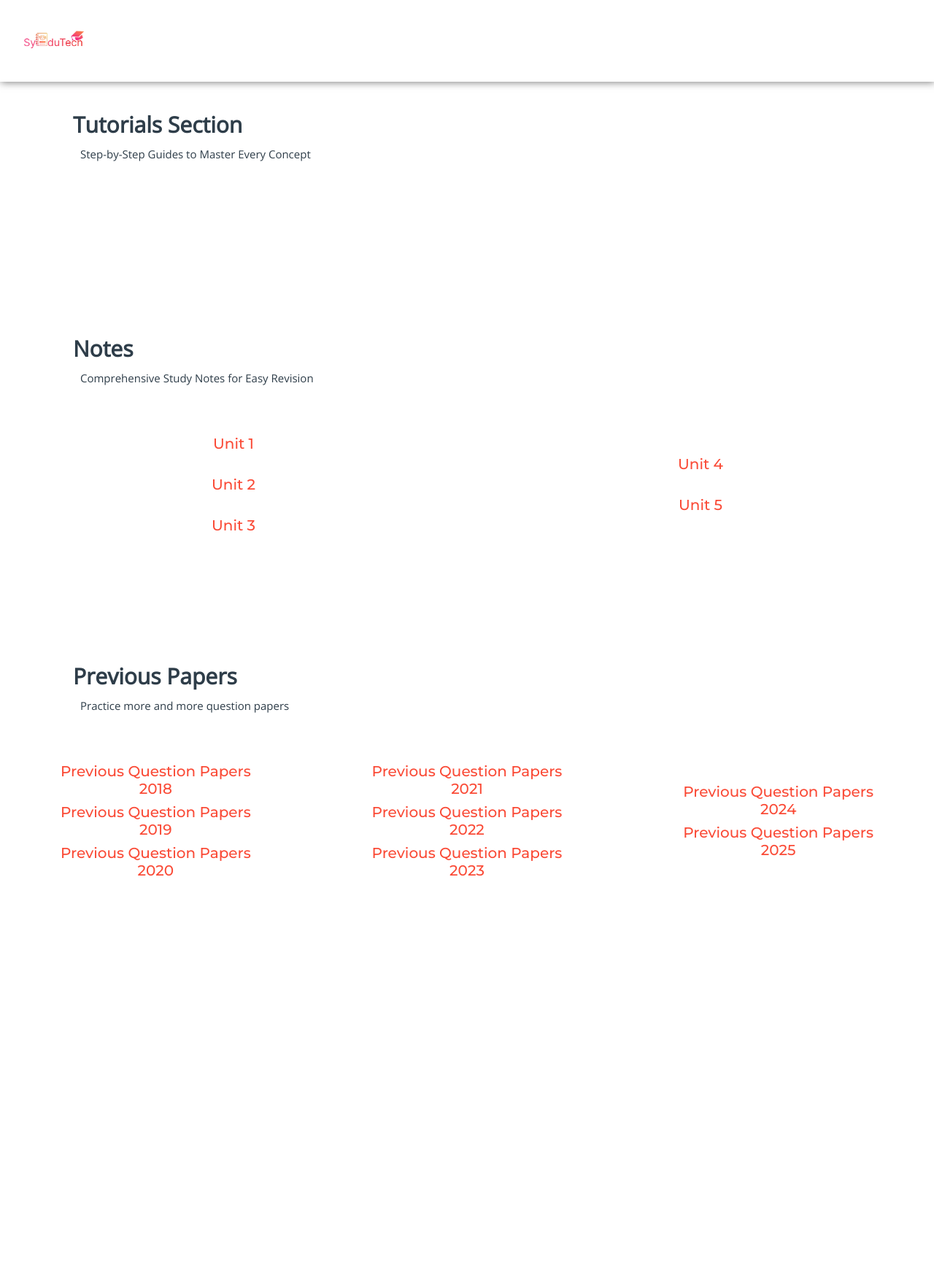
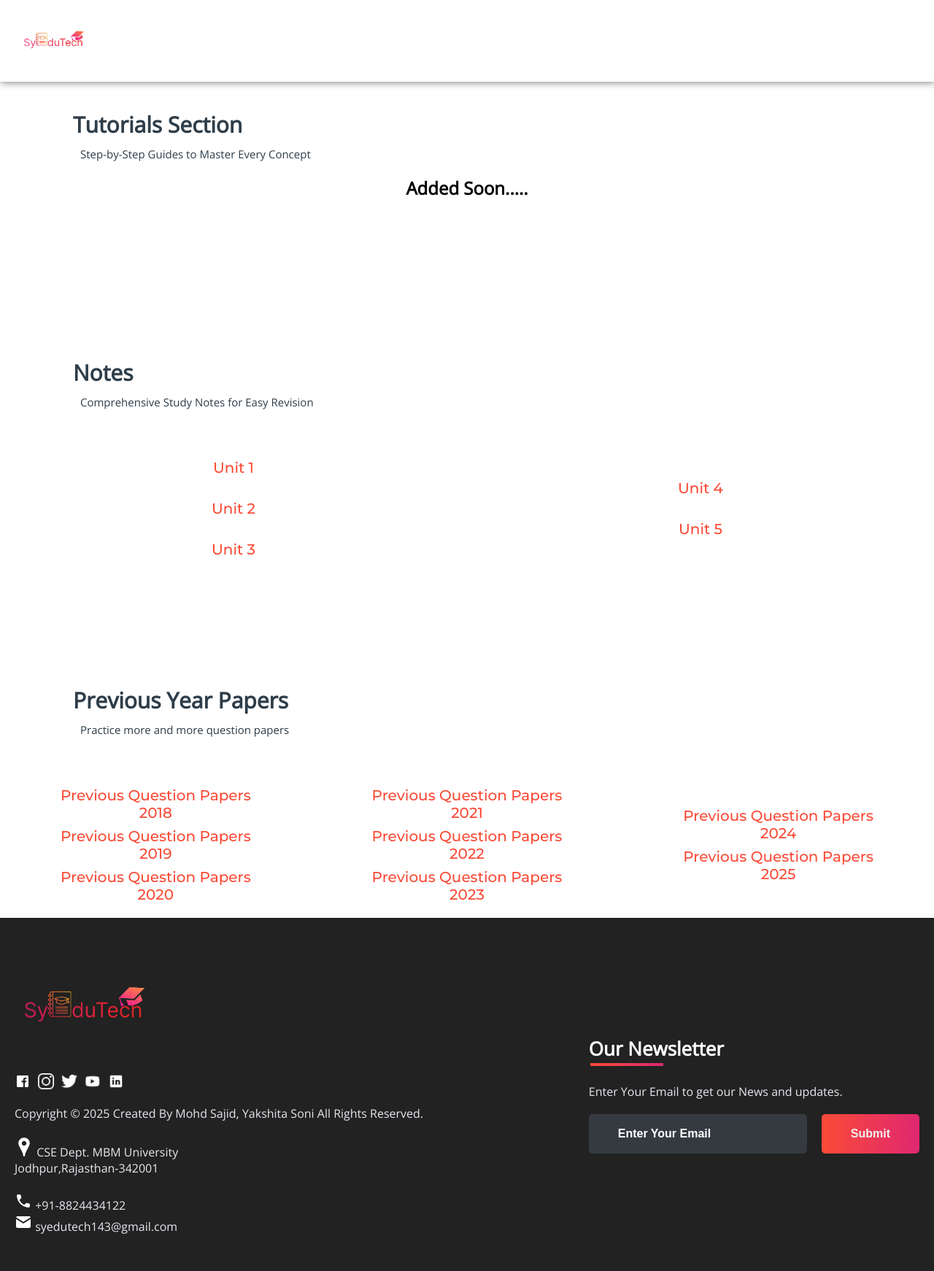
Before and after one commit to mohd-sajid-143/college-project, a PHP site: page /Pages/contents.php in a window 1280 px wide. Shown: the whole page at 73% size. Before the commit the page ends 1201 px from the top, so only its background shows below. Run offline with PHP 8.4, Linux system fonts and the light colour scheme.

Commit message:
eighth commit

```diff
--- a/Pages/contents.php
+++ b/Pages/contents.php
@@ -37,7 +37,7 @@ session_start();
         </div>
       </div>
     </header>
-
+    <!-- Vidoe Section -->
     <div class="title2" id="sample_papers">
       <span>Tutorials Section</span>
       <div class="shortdesc2">
@@ -45,7 +45,7 @@ session_start();
       </div>
     </div>
     <div class="sample">
-
+      <h2>Added Soon.....</h2>
     </div>
     <br><br><br>
     <div class="title2" id="sample_papers">
@@ -55,6 +55,7 @@ session_start();
       </div>
     </div>
 
+    <!-- Notes Section -->
     <div class="sample">
       <ul>
         <li>
@@ -86,9 +87,9 @@ session_start();
         </li>
       </ul>
     </div>
-
+    <!-- Previous Year Papers -->
   <div class="title2" id="sample_papers">
-      <span>Previous Papers</span>
+      <span>Previous Year Papers</span>
       <div class="shortdesc2">
         <p>Practice more and more question papers</p>
       </div>
@@ -142,7 +143,48 @@ session_start();
         </li>
       </ul>
     </div>
-
+    <!-- FOOTER -->
+    <footer>
+      <div class="footer-container">
+        <div class="left-col">
+          <img src="../images/icon/web_logo.png" style="width: 200px" />
+          <div class="logo"></div>
+          <div class="social-media">
+            <a href="#"><img src="../images/icon/fb.png" /></a>
+            <a href="#"><img src="../images/icon/insta.png" /></a>
+            <a href="#"><img src="../images/icon/tt.png" /></a>
+            <a href="#"><img src="../images/icon/ytube.png" /></a>
+            <a href="#"><img src="../images/icon/linkedin.png" /></a>
+          </div>
+          <br /><br />
+          <p class="rights-text">
+            Copyright © 2025 Created By Mohd Sajid, Yakshita Soni All Rights
+            Reserved.
+          </p>
+          <br />
+          <p>
+            <img src="../images/icon/location.png" /> CSE Dept. MBM University
+            <br />Jodhpur,Rajasthan-342001
+          </p>
+          <br />
+          <p>
+            <img src="../images/icon/phone.png" /> +91-8824434122<br /><img
+              src="../images/icon/mail.png"
+            />&nbsp;syedutech143@gmail.com
+          </p>
+        </div>
+        <div class="right-col">
+          <h1 style="color: #fff">Our Newsletter</h1>
+          <div class="border"></div>
+          <br />
+          <p>Enter Your Email to get our News and updates.</p>
+          <form class="newsletter-form">
+            <input class="txtb" type="email" placeholder="Enter Your Email" />
+            <input class="btn" type="submit" value="Submit" />
+          </form>
+        </div>
+      </div>
+    </footer>
     <script type="text/javascript" src="../JS/script.js"></script>
   </body>
 </html>
```
